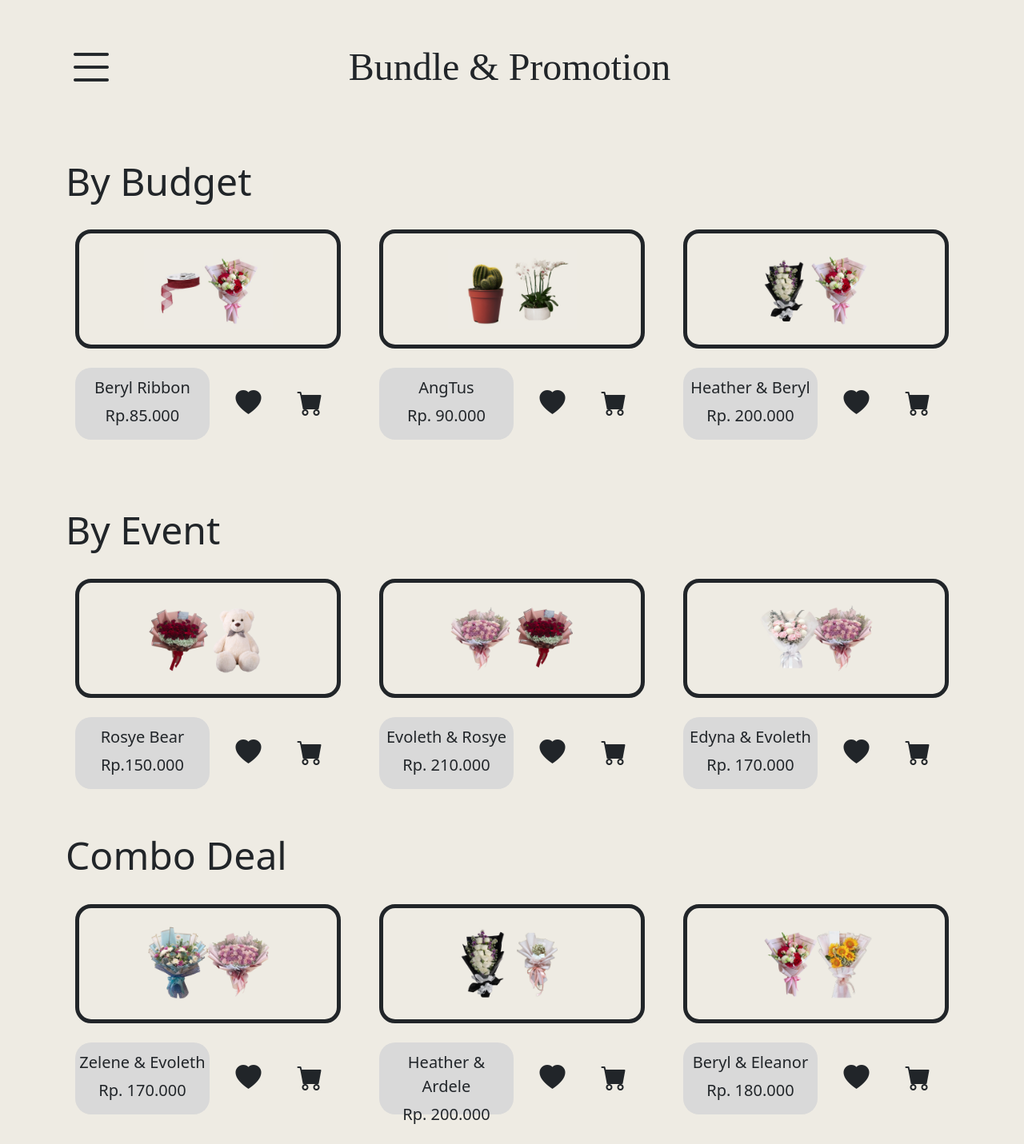
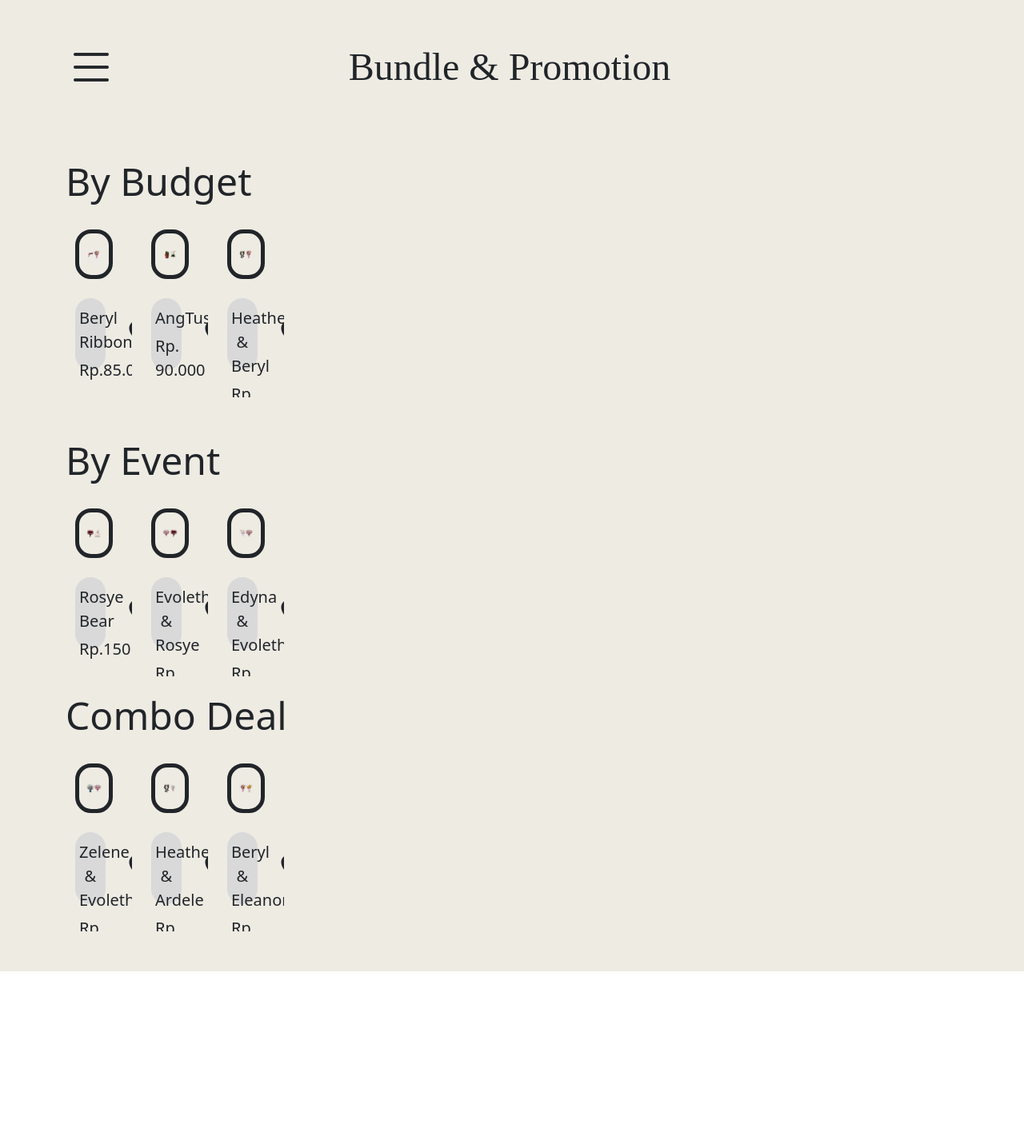
Before and after one commit to fikrihaikal20/atha-flora, a website: page BundlePromo.html in a window 1280 px wide. Shown: the whole page at 80% size. After the commit the page ends 1215 px from the top, so only its background shows below. Drawn offline with nearby package versions, Linux system fonts and the light colour scheme.

Commit message:
update col bundle

```diff
--- a/BundlePromo.html
+++ b/BundlePromo.html
@@ -144,7 +144,7 @@
         </div>
 
 				<div class="row">
-					<div class="katalog text-center p-4 col" >
+					<div class="katalog text-center p-4 col-sm-1" >
 						<div style="border: 5px solid;border-radius: 20px;">
 							<img src="images/Beryl Ribbon.jpg" class="allign-center" style="width: 50%;" />
 						</div>
@@ -161,7 +161,7 @@
 							</div>
 						</div>
 					</div>
-					<div class="katalog text-center p-4 col" >
+					<div class="katalog text-center p-4 col-sm-1" >
 						<div style="border: 5px solid;border-radius: 20px;">
 							<img src="images/Angtus.jpg" class="allign-center" style="width: 50%;" />
 						</div>
@@ -179,7 +179,7 @@
 						</div>
 					</div>
 
-					<div class="katalog text-center p-4 col" >
+					<div class="katalog text-center p-4 col-sm-1" >
 						<div style="border: 5px solid;border-radius: 20px;">
 							<img src="images/Heather & Beryl.png" class="allign-center" style="width: 50%;" />
 						</div>
@@ -209,7 +209,7 @@
 </div>
 
         <div class="row">
-            <div class="katalog text-center p-4 col" >
+            <div class="katalog text-center p-4 col-sm-1" >
                 <div style="border: 5px solid;border-radius: 20px;">
                     <img src="images/Rosye Bear.png" class="allign-center" style="width: 50%;" />
                 </div>
@@ -226,7 +226,7 @@
                     </div>
                 </div>
             </div>
-            <div class="katalog text-center p-4 col" >
+            <div class="katalog text-center p-4 col-sm-1" >
                 <div style="border: 5px solid;border-radius: 20px;">
                     <img src="images/Evoleth & Rosye.png" class="allign-center" style="width: 50%;" />
                 </div>
@@ -244,7 +244,7 @@
                 </div>
             </div>
 
-            <div class="katalog text-center p-4 col" >
+            <div class="katalog text-center p-4 col-sm-1" >
                 <div style="border: 5px solid;border-radius: 20px;">
                     <img src="images/Edyna & Evoleth.png" class="allign-center" style="width: 50%;" />
                 </div>
@@ -273,7 +273,7 @@
           <h4 id="buket" style="font-size: 48px;">Combo Deal</h4>
         </div>
 				<div class="row">
-					<div class="katalog text-center p-4 col" >
+					<div class="katalog text-center p-4 col-sm-1" >
 						<div style="border: 5px solid;border-radius: 20px;">
 							<img src="images/Zelene & Evoleth.png" class="allign-center" style="width: 50%;" />
 						</div>
@@ -290,7 +290,7 @@
 							</div>
 						</div>
 					</div>
-					<div class="katalog text-center p-4 col" >
+					<div class="katalog text-center p-4 col-sm-1" >
 						<div style="border: 5px solid;border-radius: 20px;">
 							<img src="images/Heather & Ardele.png" class="allign-center" style="width: 50%;" />
 						</div>
@@ -308,7 +308,7 @@
 						</div>
 					</div>
 
-					<div class="katalog text-center p-4 col" >
+					<div class="katalog text-center p-4 col-sm-1" >
 						<div style="border: 5px solid;border-radius: 20px;">
 							<img src="images/Beryl & Eleanor.png" class="allign-center" style="width: 50%;" />
 						</div>
```
